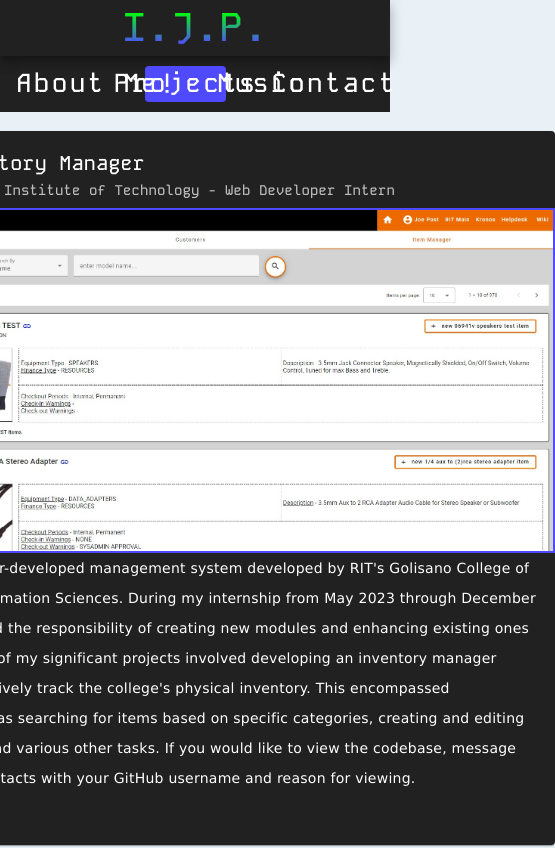
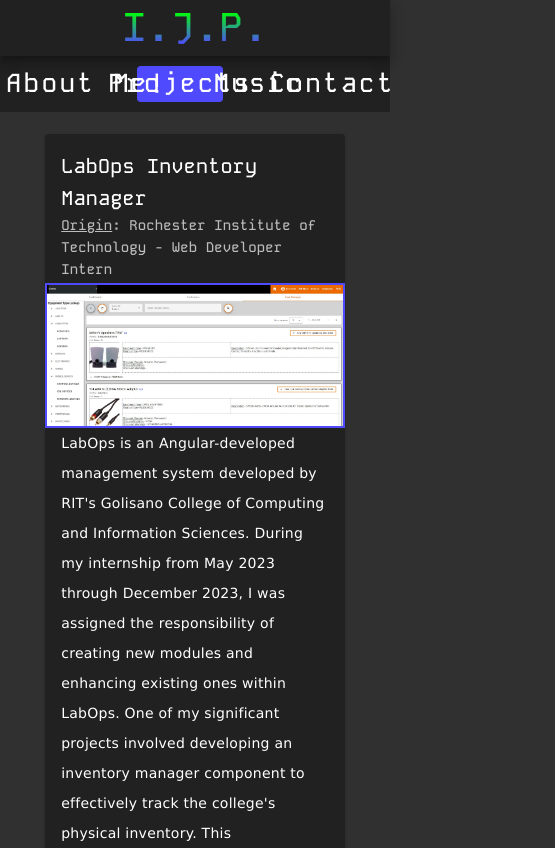
Before and after one commit to isaacpost/ijp-website, an Angular app in the folder angular-ijp-website/: page /projects in a window 390 px wide. Shown: the top 848 px of the page, 555 px wide, since content can reach past the window. Built offline with nearby package versions, Linux system fonts and the light colour scheme.

Commit message:
Updated with mobile functionality

```diff
--- a/angular-ijp-website/src/app/about/about.component.css
+++ b/angular-ijp-website/src/app/about/about.component.css
@@ -1,15 +1,18 @@
 .portrait-img {
     height: auto;
-    width: 25%;
+    min-width: 25%;
+    max-width: 20rem;
     box-shadow: 10px 10px #00ff08;
-    margin: 1% !important;
+    margin: 3% !important;
     border: black 1px solid;
     flex-shrink: 0;
 }
 
 h1 {
-    font-size: 60px;
+    font-size: min(40px, 60px);
     line-height: 80px;
+    white-space: nowrap;
+    width: 100%;
 }
 
 h2 {
@@ -24,8 +27,8 @@
 }
 
 .text-block {
-    margin: 1%;
-    width: 60%;
+    margin: 3%;
+    max-width: 50rem;
 }
 
 .break {
--- a/angular-ijp-website/src/app/about/about.component.html
+++ b/angular-ijp-website/src/app/about/about.component.html
@@ -2,7 +2,7 @@
   <img class="portrait-img" src="/assets/portrait.jpg" alt="image" (load)="portraitLoaded()">
 
   <div class="text-block">
-    <h1>Hi, I'm Isaac.</h1>
+    <h1>> Hi, I'm Isaac.</h1>
 
     <h2>
         I'm an enthusiastic and ideas-driven software engineer studying at Rochester Institute of Technology.
@@ -12,7 +12,7 @@
   </div>
 
   <div class="text-block">
-    <h1>Get to Know Me!</h1>
+    <h1>> Get to Know Me!</h1>
 
     <h2>
       I live in downtown Rochester, NY with my girlfriend Mikayla and our wonderful cat,
--- a/angular-ijp-website/src/app/app.component.css
+++ b/angular-ijp-website/src/app/app.component.css
@@ -1,6 +1,12 @@
-a {
+.toolbar-nav {
     font-size: 130%;
     margin-right: 1%;
+}
+
+.drawer-nav {
+    font-size: 200%;
+    width: 100%;
+    margin-block: 10%;
 }
 
 .name {
@@ -23,7 +29,11 @@
 }
 
 .footer-text {
-    width: 100%;
+    font-size: min(16px, 36px);
     text-align: center;
     color: darkgray;
 }
+
+.material-icons {
+    font-family: 'Material Icons' !important;
+}
--- a/angular-ijp-website/src/app/app.component.html
+++ b/angular-ijp-website/src/app/app.component.html
@@ -6,48 +6,30 @@
   </head>
 
   <body>
-    <div>
+    <div *ngIf="isDesktopDevice; else onMobile;">
       <mat-toolbar style="position: fixed; top: 0; z-index: 1;">
           <mat-toolbar-row [class.mat-elevation-z8]="true">
             <span class="name">{{title}}</span>
           </mat-toolbar-row>
 
           <!-- Only show the toolbar if on a desktop device -->
-          <mat-toolbar-row *ngIf="isDesktopDevice" style="color: #E9F1F7;">
-            <a
-              style="margin-left: 10%;"
-              mat-button routerLink="/"
-              routerLinkActive="active"
-              [routerLinkActiveOptions]="{exact: true}">
-              About Me!</a>
+          <mat-toolbar-row style=" padding-left: 10%;">
 
             <a
-              mat-button
-              routerLink="/projects"
-              routerLinkActive="active">
-            Projects</a>
+              *ngFor="let route of menuRoutes"
+              mat-button [routerLink]="route.route"
+              routerLinkActive="active"
+              [routerLinkActiveOptions]="{exact: true}"
+              class="toolbar-nav">
+              {{route.displayName}}</a>
 
-            <a
-              mat-button
-              routerLink="/music"
-              routerLinkActive="active">
-              Music</a>
-
-            <a
-              mat-button
-              routerLink="/contact"
-              routerLinkActive="active">
-              Contact</a>
           </mat-toolbar-row>
 
       </mat-toolbar>
 
-      <!-- Only show router-outlet if on desktop device, otherwise show message -->
-      <div *ngIf="isDesktopDevice; else onMobile; el">
       <div style="margin-top: 128px; margin-inline: 10%; min-height: 848px;">
         <router-outlet></router-outlet>
       </div>
-
 
       <mat-toolbar>
         <mat-toolbar-row>
@@ -66,12 +48,42 @@
     </ng-template>
 
     <ng-template #onMobile>
-        <div style="text-align: center; margin-top: 128px; font-size: 25px; line-height: 50px;">
-          Mobile version is coming soon. Please return on a desktop device. Thank you!
-          <br>
-          - Isaac
+      <mat-drawer-container>
+        <mat-drawer #drawer mode="push">
+          <div style="display: flex; flex-direction: column;">
+            <a
+            *ngFor="let route of menuRoutes"
+            mat-button
+            [routerLink]="route.route"
+            routerLinkActive="active"
+            [routerLinkActiveOptions]="{exact: true}"
+            class="drawer-nav"
+            (click)="drawer.close()">
+            {{route.displayName}}</a>
           </div>
+        </mat-drawer>
+
+        <mat-drawer-content>
+          <mat-toolbar>
+            <mat-toolbar-row [class.mat-elevation-z8]="true">
+              <button mat-icon-button style="float: left;" (click)="drawer.open()">
+                <mat-icon>menu</mat-icon>
+              </button>
+
+              <span class="name">{{title}}</span>
+            </mat-toolbar-row>
+          </mat-toolbar>
+
+          <router-outlet></router-outlet>
+
+          <mat-toolbar>
+            <mat-toolbar-row>
+              <div class="footer-text">&copy;2024 Isaac Post. All rights reserved.</div>
+            </mat-toolbar-row>
+          </mat-toolbar>
+        </mat-drawer-content>
+
+      </mat-drawer-container>
     </ng-template>
-    </div>
   </body>
 </html>
--- a/angular-ijp-website/src/app/app.component.ts
+++ b/angular-ijp-website/src/app/app.component.ts
@@ -1,4 +1,10 @@
-import { Component } from '@angular/core';
+import { Component, ViewChild } from '@angular/core';
+import { MatDrawer } from '@angular/material/sidenav';
+
+interface MenuRoute {
+  route: string,
+  displayName: string
+}
 
 @Component({
   selector: 'app-root',
@@ -6,7 +12,27 @@
   styleUrls: ['./app.component.css']
 })
 export class AppComponent {
+
   isDesktopDevice: boolean;
+
+  menuRoutes: MenuRoute[] = [
+    {
+      route: "/",
+      displayName: "About Me!"
+    },
+    {
+      route: "/projects",
+      displayName: "Projects"
+    },
+    {
+      route: "/music",
+      displayName: "Music"
+    },
+    {
+      route: "/contact",
+      displayName: "Contact"
+    },
+  ]
 
   constructor() {
     // gets info as to how user navigated to page
--- a/angular-ijp-website/src/app/app.module.ts
+++ b/angular-ijp-website/src/app/app.module.ts
@@ -12,6 +12,8 @@
 import { MatCardModule } from '@angular/material/card';
 import { RouterModule, Routes, provideRouter } from '@angular/router';
 import {MatIconModule} from '@angular/material/icon';
+import {MatSidenavModule} from '@angular/material/sidenav';
+import { BrowserAnimationsModule } from '@angular/platform-browser/animations';
 
 const routes: Routes = [
   { path: '', component: AboutComponent},
@@ -36,7 +38,9 @@
     MatGridListModule,
     MatCardModule,
     RouterModule,
-    MatIconModule
+    MatIconModule,
+    MatSidenavModule,
+    BrowserAnimationsModule
   ],
   providers: [provideRouter(routes)],
   bootstrap: [AppComponent]
--- a/angular-ijp-website/src/app/contact/contact.component.html
+++ b/angular-ijp-website/src/app/contact/contact.component.html
@@ -1,10 +1,10 @@
-<div style="text-align: center; margin-top: 128px; padding: 5%; font-size: 25px; line-height: 50px;">
+<div style="text-align: center; padding: 5%; font-size: 25px; line-height: 50px;">
     Have any questions or just want to get in touch?
     <br>
     Feel free to reach out!
 </div>
 
-<div style="display: flex; flex-direction: row; justify-content: space-around; flex-wrap: wrap;">
+<div style="display: flex; flex-direction: row; justify-content: space-around; flex-wrap: wrap; margin-bottom: 1%;">
     <mat-card>
         <mat-icon class="icon-display">phone_iphone</mat-icon>
         <h1>(585) 481-0598</h1>
@@ -19,5 +19,4 @@
         <mat-icon class="icon-display">discord</mat-icon>
         <h1>postofficepost</h1>
     </mat-card>
-
 </div>
--- a/angular-ijp-website/src/app/music/music.component.html
+++ b/angular-ijp-website/src/app/music/music.component.html
@@ -1,10 +1,10 @@
 <div style="display: flex; flex-direction: column; align-items: center; height: 100%;">
-    <div style="text-align: center; margin-top: 128px; font-size: 30px; line-height: 50px; margin-inline: 15%;">
+    <div style="text-align: center; margin-top: 32px; font-size: 30px; line-height: 50px; margin-inline: 15%;">
         My music page is currently in development. This will be where I showcase some electronic music I have written.
         It will be displayed using YouTube's API.
 
         <br><br>
 
-        In the meantime, check out my YouTube page <a href="https://www.youtube.com/channel/UCgkM0QJsPfKYcMkIHoQ4u-A" target="_blank">HERE</a>
+        In the meantime, check out my YouTube page <a href="https://www.youtube.com/channel/UCgkM0QJsPfKYcMkIHoQ4u-A" target="_blank" style="color: #00ff08;">HERE</a>
     </div>
 </div>
--- a/angular-ijp-website/src/app/projects/projects.component.css
+++ b/angular-ijp-website/src/app/projects/projects.component.css
@@ -3,7 +3,7 @@
 }
 
 mat-card {
-    margin: 1%;
+    margin: 2%;
     color: white;
 }
 
@@ -14,12 +14,13 @@
 }
 
 .single-card {
-    max-width: 720px;
+    max-width: 700px;
     background-color: #212121;
 }
 
 img {
     border: #504aff 2px solid;
+    width: 100%
 }
 
 p {
--- a/angular-ijp-website/src/styles.css
+++ b/angular-ijp-website/src/styles.css
@@ -17,5 +17,6 @@
 }
 
 html {
-    background-color: #E9F1F7;
+    background-color: #303030;
+    color: white;
 }
```
Also changed, not shown: 1 other file (tests, documents, lock files or other folders). Lines whose indentation alone changed are shown as unchanged.
